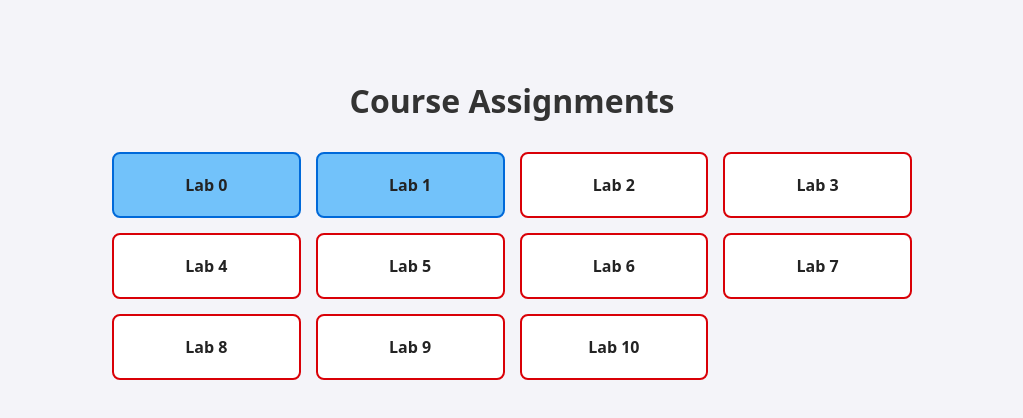
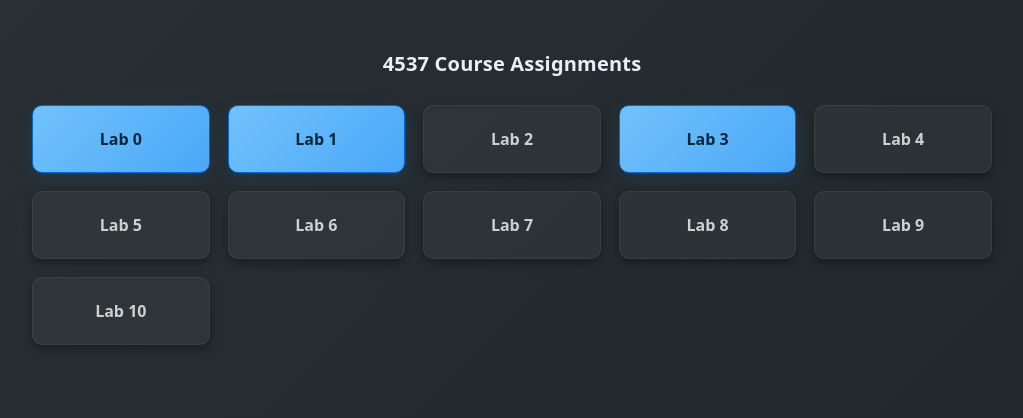
Before and after one commit to Jcardas/jcardas.com, a plain HTML site: page COMP4537/labs/index.html in a window 1280 px wide. Shown: the whole page, without its empty margins (128-1151 px from the left). Drawn offline with Linux system fonts and the light colour scheme.

Commit message:
Labs Page Styling Tweaks

```diff
--- /dev/null
+++ b/COMP4537/labs/css/labs-styling.css
@@ -0,0 +1,115 @@
+:root{
+        --bg-1: #292f33;
+        --bg-2: #1f2629;
+        --card-bg: rgba(255,255,255,0.04);
+        --muted: #cfcfcf;
+        --accent: #4aa3ff;
+        --done-start: #72c2fa;
+        --done-end: #4aa8f8;
+        --done-border: #0069d9;
+    }
+
+    *,
+    *::before,
+    *::after {
+        box-sizing: border-box;
+    }
+
+    body {
+        font-family: system-ui, -apple-system, "Segoe UI", Roboto, "Helvetica Neue", Arial, sans-serif;
+        min-height: 100vh;
+        display: flex;
+        flex-direction: column;
+        align-items: center;
+        padding: 50px;
+        margin: 0;
+        background: linear-gradient(135deg, var(--bg-1), var(--bg-2));
+        color: #f1f1f1;
+        -webkit-font-smoothing: antialiased;
+        -moz-osx-font-smoothing: grayscale;
+    }
+
+    h1 {
+        color: #ffffff;
+        margin: 0 0 20px 0;
+        font-size: 2rem;
+        letter-spacing: 0.2px;
+    }
+
+    .title {
+        font-size: 1.25rem;
+        margin-bottom: 16px;
+        color: #e9eef8;
+    }
+
+    /* Grid wrapper for lab buttons/cards */
+    .grid {
+        display: grid;
+        grid-template-columns: repeat(auto-fit, minmax(160px, 1fr));
+        gap: 18px;
+        max-width: 960px;
+        width: 100%;
+        margin-top: 12px;
+    }
+
+    /* Lab button / card */
+    .lab-btn {
+        display: flex;
+        align-items: center;
+        justify-content: center;
+        padding: 18px 16px;
+        background: var(--card-bg);
+        color: var(--muted);
+        text-decoration: none;
+        border: 1px solid rgba(255,255,255,0.06);
+        border-radius: 10px;
+        font-weight: 600;
+        transition: transform 180ms ease, box-shadow 180ms ease, background-color 180ms ease, color 180ms ease;
+        box-shadow: 0 4px 10px rgba(0, 0, 0, 0.35);
+        min-height: 68px;
+        text-align: center;
+    }
+
+    /* Hover / focus */
+    .lab-btn:hover,
+    .lab-btn:focus {
+        transform: translateY(-6px);
+        box-shadow: 0 14px 30px rgba(0, 0, 0, 0.5);
+        background: linear-gradient(180deg, rgba(255,255,255,0.03), rgba(255,255,255,0.01));
+        color: #ffffff;
+        outline: none;
+    }
+
+    .lab-btn:focus-visible {
+        box-shadow: 0 0 0 4px rgba(74,163,255,0.18), 0 8px 20px rgba(0,0,0,0.4);
+    }
+
+    /* Completed lab style */
+    .lab-btn.done {
+        background: linear-gradient(135deg, var(--done-start), var(--done-end));
+        border-color: var(--done-border);
+        color: #06263b;
+        box-shadow: 0 6px 18px rgba(34,100,167,0.18);
+    }
+
+    .lab-btn.done:hover,
+    .lab-btn.done:focus {
+        transform: translateY(-6px);
+        color: #ffffff;
+        box-shadow: 0 18px 40px rgba(34,100,167,0.28);
+    }
+
+    /* Responsive tweaks */
+    @media (max-width: 420px) {
+        body {
+            padding: 24px;
+        }
+        .grid {
+            gap: 12px;
+        }
+        .lab-btn {
+            padding: 14px;
+            min-height: 60px;
+            font-size: 0.95rem;
+        }
+    }
--- a/COMP4537/labs/index.html
+++ b/COMP4537/labs/index.html
@@ -5,62 +5,19 @@
     <meta charset="UTF-8">
     <meta name="viewport" content="width=device-width, initial-scale=1.0">
     <title>jcardas - Lab Portal</title>
-    <style>
-        body {
-            font-family: system-ui, -apple-system, sans-serif;
-            display: flex;
-            flex-direction: column;
-            align-items: center;
-            padding: 50px;
-            background-color: #f4f4f9;
-        }
-        h1 {
-            color: #333;
-            margin-bottom: 30px;
-        }
-        .grid {
-            display: grid;
-            grid-template-columns: repeat(auto-fit, minmax(150px, 1fr));
-            gap: 15px;
-            max-width: 800px;
-            width: 100%;
-        }
-        .lab-btn {
-            display: flex;
-            justify-content: center;
-            align-items: center;
-            padding: 20px;
-            background-color: white;
-            color: #232323;
-            text-decoration: none;
-            border: 2px solid #d90007;
-            border-radius: 8px;
-            font-weight: bold;
-            transition: all 0.2s ease;
-        }
-        .lab-btn.done:hover {
-            background-color: #0069d9;
-            color: white;
-            transform: translateY(-2px);
-            box-shadow: 0 4px 6px rgba(0,0,0,0.1);
-        }
-        /* Style specifically for Lab 0 since it is done */
-        .lab-btn.done {
-            background-color: #72c2fa;
-            border-color: #0069d9;
-        }
-    </style>
+
+    <link rel="stylesheet" href="css/labs-styling.css">
 </head>
 <body>
 
-<h1>Course Assignments</h1>
+<h1 class="title">4537 Course Assignments</h1>
 
 <div class="grid">
     <a href="/COMP4537/labs/0/" class="lab-btn done">Lab 0</a>
 
     <a href="/COMP4537/labs/1/" class="lab-btn done">Lab 1</a>
     <a href="/COMP4537/labs/2/" class="lab-btn">Lab 2</a>
-    <a href="/COMP4537/labs/3/" class="lab-btn">Lab 3</a>
+    <a href="/COMP4537/labs/3/" class="lab-btn done">Lab 3</a>
     <a href="/COMP4537/labs/4/" class="lab-btn">Lab 4</a>
     <a href="/COMP4537/labs/5/" class="lab-btn">Lab 5</a>
     <a href="/COMP4537/labs/6/" class="lab-btn">Lab 6</a>
```
